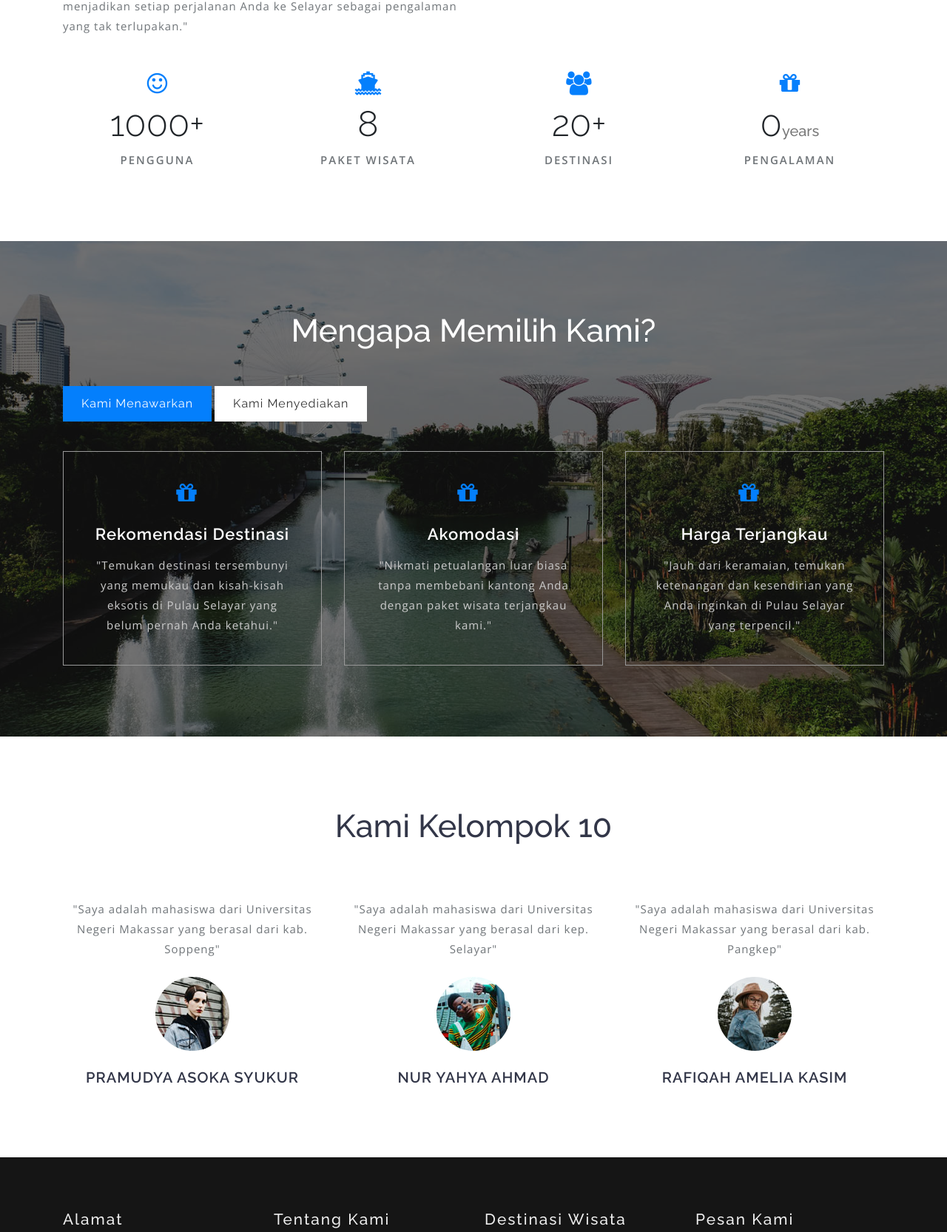
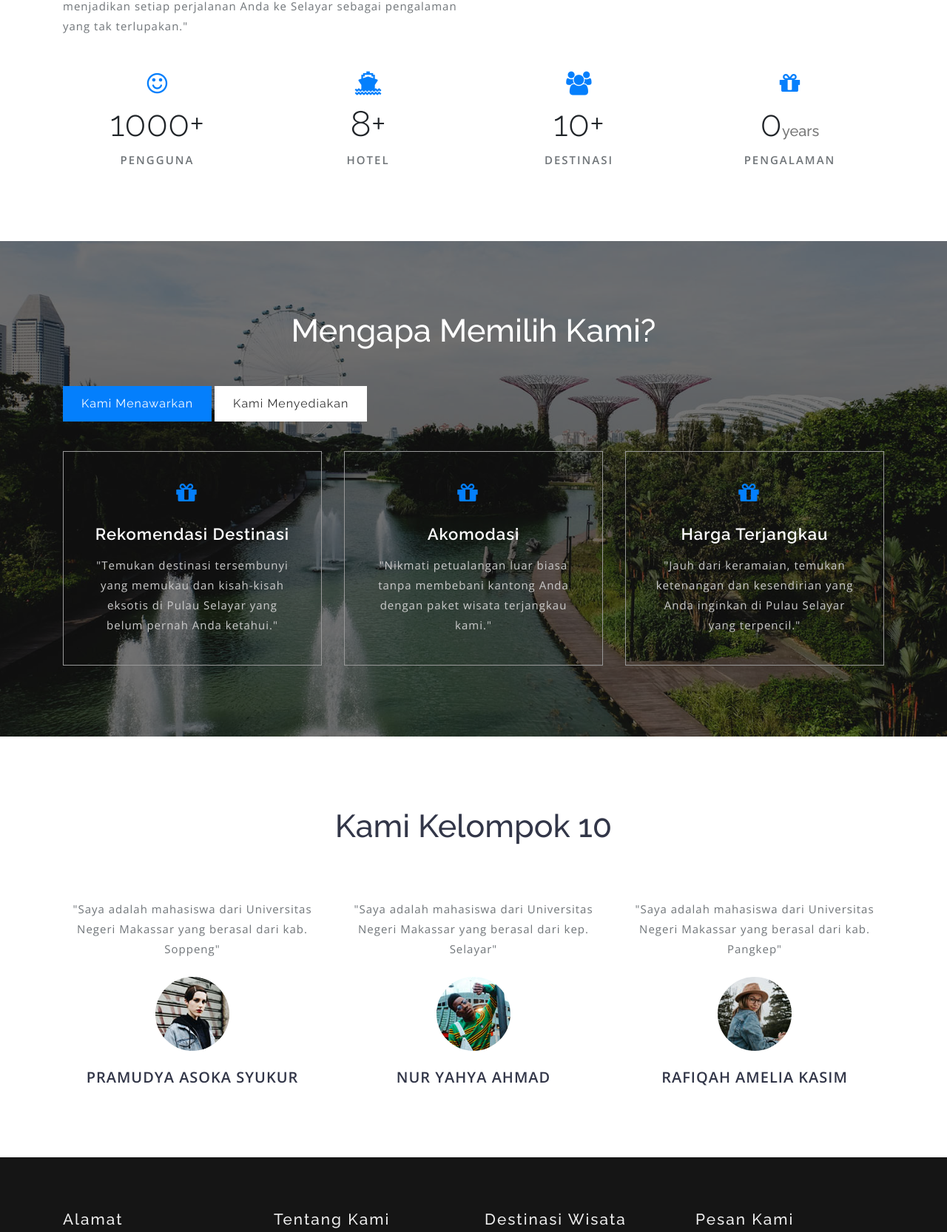
Before and after one commit to NurYahyaAkhmad/SelayarTour.github.io, a plain HTML site: page about.html in a window 1280 px wide. Shown: the part 774-2440 px from the top of the page at 74% size. Drawn offline with nearby package versions, Linux system fonts and the light colour scheme.

Commit message:
Perubahan link nama

```diff
--- a/about.html
+++ b/about.html
@@ -101,14 +101,14 @@ Smartphone Compatible web template, free webdesigns for Nokia, Samsung, LG, Sony
           <div class="col-lg-3 col-6">
             <div class="counter">
               <span class="fa fa-ship"></span>
-              <div class="timer count-title count-number">8</div>
-              <p class="count-text text-uppercase">Paket Wisata</p>
+              <div class="timer count-title count-number">8+</div>
+              <p class="count-text text-uppercase">Hotel</p>
             </div>
           </div>
           <div class="col-lg-3 col-6 mt-lg-0 mt-5">
             <div class="counter">
               <span class="fa fa-users"></span>
-              <div class="timer count-title count-number">20+</div>
+              <div class="timer count-title count-number">10+</div>
               <p class="count-text text-uppercase">destinasi</p>
             </div>
           </div>
@@ -203,7 +203,8 @@ Smartphone Compatible web template, free webdesigns for Nokia, Samsung, LG, Sony
               <div class="test-img text-center mt-4">
                 <img src="images/te1.jpg" class="img-fluid" alt="user-image" />
               </div>
-              <h3 class="mt-md-4 mt-3">Pramudya Asoka Syukur</h3>
+              <a href="https://pramudyatech.github.io/Web-Portfolio/"><h3 class="mt-md-4 mt-3">Pramudya Asoka Syukur</h3></a>
+
             </div>
           </div>
           <div class="col-md-4 test-grid px-lg-4 my-md-0 my-5">
@@ -212,7 +213,7 @@ Smartphone Compatible web template, free webdesigns for Nokia, Samsung, LG, Sony
               <div class="test-img text-center mt-4">
                 <img src="images/te2.jpg" class="img-fluid" alt="user-image" />
               </div>
-              <h3 class="mt-md-4 mt-3">Nur Yahya Ahmad</h3>
+              <a href="https://nuryahyaakhmad.github.io/myahyaakhmad.github.io/"><h3 class="mt-md-4 mt-3">Nur Yahya Ahmad</h3></a>
             </div>
           </div>
           <div class="col-md-4 test-grid px-lg-4">
@@ -221,7 +222,7 @@ Smartphone Compatible web template, free webdesigns for Nokia, Samsung, LG, Sony
               <div class="test-img text-center mt-4">
                 <img src="images/te3.jpg" class="img-fluid" alt="user-image" />
               </div>
-              <h3 class="mt-md-4 mt-3">Rafiqah Amelia Kasim</h3>
+              <a href="https://rafiqahameliakasim.github.io//"><h3 class="mt-md-4 mt-3">Rafiqah Amelia Kasim</h3></a>
             </div>
           </div>
         </div>
```
